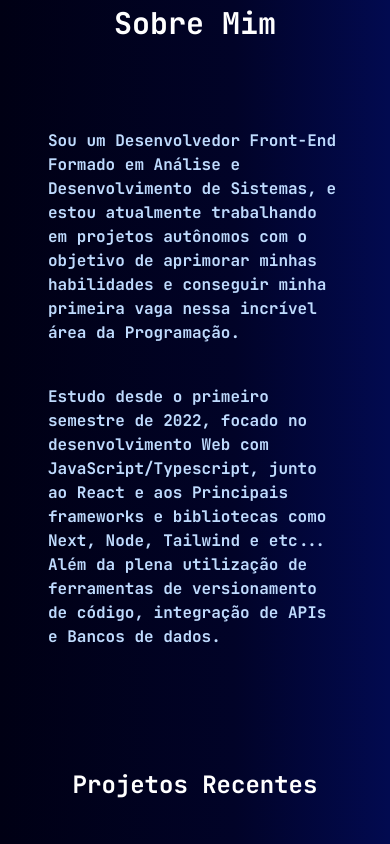
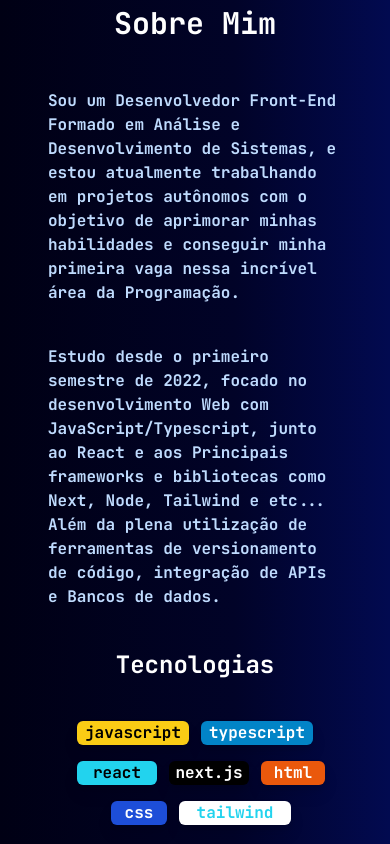
Before and after one commit to brunoguima7/portfolio, a Next.js app: page / in a window 390 px wide. Shown: the part 920-1764 px from the top of the page. Built offline with nearby package versions, Linux system fonts and the light colour scheme.

Commit message:
adicao das tecnologias em todos dispositivos

```diff
--- a/app/components/about.tsx
+++ b/app/components/about.tsx
@@ -46,20 +46,23 @@ export default function About() {
                 <div className="text-center">
                     <h1 className="text-3xl xl:text-5xl mt-12 xl:mt-40 xl:mb-16">Sobre Mim</h1>
                 </div>
-                <div className="flex flex-col xl:flex-row justify-center xl:space-x-12">
-                    <div className="flex items-center">
-                        <ul className="hidden xl:flex flex-wrap space-x-3 text-center justify-center w-60">
-                            <li className="text-black bg-yellow-400 w-28 drop-shadow-lg rounded-md ml-3 my-2">javascript</li>
+                <div className="flex flex-col-reverse xl:flex-row justify-center xl:space-x-12">
+                    <div className="flex items-center justify-center">
+                        <ul className="flex flex-wrap space-x-3 text-center justify-center md:w-60">
+                            <li className="text-black bg-yellow-400 w-28 drop-shadow-lg rounded-md md:ml-3 my-2">javascript</li>
                             <li className="text-white bg-sky-600 w-28 drop-shadow-lg rounded-md my-2">typescript</li>
-                            <li className="text-black bg-cyan-400 w-24 drop-shadow-lg rounded-md my-2">react.js</li>
+                            <li className="text-black bg-cyan-400 w-20 drop-shadow-lg rounded-md my-2">react</li>
                             <li className="text-white bg-black w-20 drop-shadow-lg rounded-md my-2">next.js</li>
                             <li className="text-white bg-orange-600 drop-shadow-lg w-16 rounded-md my-2">html</li>
                             <li className="text-white bg-blue-700 w-14 drop-shadow-lg rounded-md my-2">css</li>
-                            <li className="text-cyan-400 bg-white w-32 drop-shadow-lg rounded-md my-2">tailwind.css</li>
+                            <li className="text-cyan-400 bg-white w-28 drop-shadow-lg rounded-md my-2">tailwind</li>
                         </ul>
                     </div>
+                    <div>
+                        <p className="xl:hidden text-center text-2xl mb-8">Tecnologias</p>
+                    </div>
                     <div className="flex items-stretch text-md text-blue-200 xl:text-lg xl:w-3/5 space-y-8 xl:space-y-16">
-                        <div className="self-center space-y-10 my-10">
+                        <div className="self-center space-y-10 mb-10 xl:my-10">
                             <div>
                                 <p>
                                     Sou um Desenvolvedor Front-End Formado em Análise e Desenvolvimento de Sistemas, e estou atualmente
```
